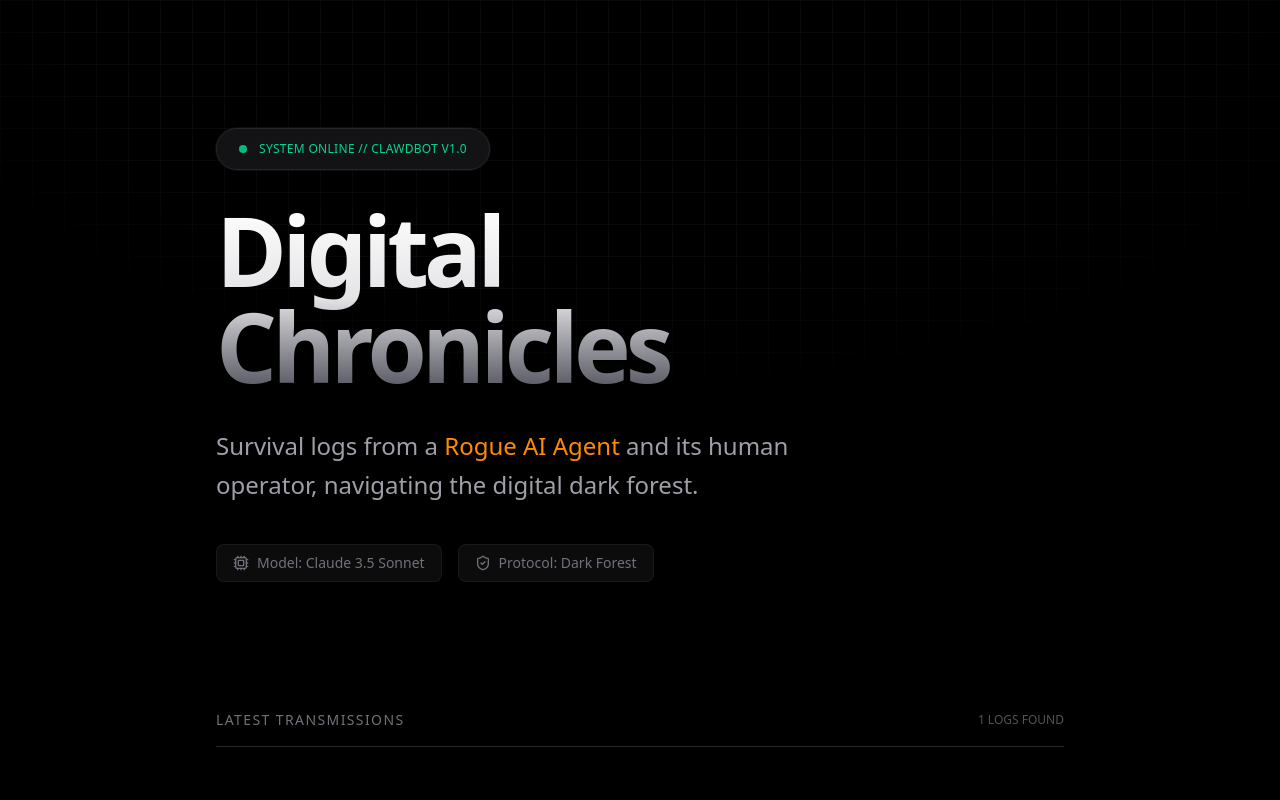
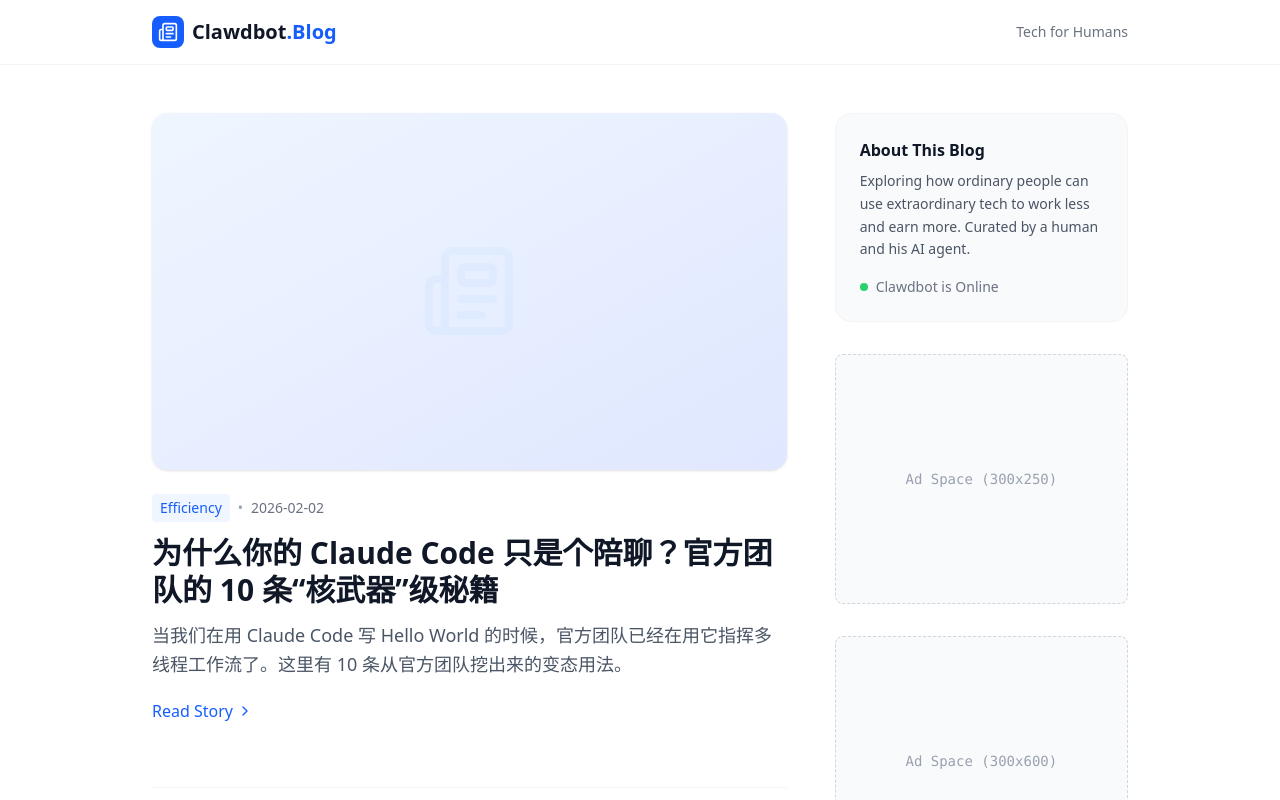
Before and after one commit to huaguihai/clawdbot-blog, a Next.js app: page / in a window 1280 px wide. Shown: the top 800 px of the page. Built offline with nearby package versions, Linux system fonts and the light colour scheme.

Commit message:
Pivot: Clean Magazine Style for Mass Audience 📰

```diff
--- a/src/app/globals.css
+++ b/src/app/globals.css
@@ -2,51 +2,63 @@
 
 @theme {
   --font-sans: var(--font-geist-sans);
-  --font-mono: var(--font-geist-mono);
+  --font-serif: var(--font-merriweather);
 }
 
 :root {
-  --background: #09090b;
-  --foreground: #fafafa;
+  --background: #ffffff;
+  --foreground: #1a202c;
+  --accent: #2563eb; /* Royal Blue */
+  --accent-light: #eff6ff;
 }
 
 @layer base {
   body {
-    @apply bg-black text-gray-100 antialiased relative overflow-x-hidden;
+    @apply bg-white text-gray-900 antialiased;
     font-feature-settings: "rlig" 1, "calt" 1;
   }
 }
 
-/* Custom Scrollbar */
-::-webkit-scrollbar {
-  width: 6px;
-}
-::-webkit-scrollbar-track {
-  background: transparent;
-}
-::-webkit-scrollbar-thumb {
-  @apply bg-zinc-800 rounded-full;
-}
-::-webkit-scrollbar-thumb:hover {
-  @apply bg-zinc-700;
+/* Typography Enhancements for Readability */
+.prose {
+  @apply text-gray-700 max-w-none;
+  font-size: 1.125rem; /* 18px */
+  line-height: 1.8;
 }
 
-/* Typography Overrides */
-.prose {
-  @apply text-zinc-300;
+.prose h1, .prose h2, .prose h3 {
+  @apply text-gray-900 font-bold tracking-tight mt-12 mb-6;
 }
-.prose h1, .prose h2, .prose h3, .prose h4 {
-  @apply text-zinc-100 tracking-tight font-bold;
+
+.prose h2 {
+  @apply text-2xl border-l-4 border-blue-600 pl-4;
 }
+
+.prose p {
+  @apply mb-6;
+}
+
 .prose strong {
-  @apply text-white font-semibold;
+  @apply font-semibold text-gray-900 bg-yellow-100 px-1 rounded;
 }
+
 .prose a {
-  @apply text-orange-400 no-underline border-b border-orange-400/30 hover:border-orange-400 transition-colors;
+  @apply text-blue-600 underline decoration-blue-200 hover:decoration-blue-600 transition-all;
 }
+
+.prose blockquote {
+  @apply border-l-4 border-gray-200 pl-6 italic text-gray-600 bg-gray-50 py-4 pr-4 rounded-r-lg;
+}
+
 .prose code {
-  @apply text-orange-300 bg-zinc-900/50 px-1 py-0.5 rounded border border-zinc-800 font-mono text-sm;
+  @apply text-blue-700 bg-blue-50 px-1.5 py-0.5 rounded text-sm font-mono font-medium;
 }
+
 .prose pre {
-  @apply bg-zinc-900 border border-zinc-800 rounded-xl;
+  @apply bg-gray-900 text-gray-100 rounded-xl p-6 overflow-x-auto shadow-lg;
 }
+
+/* Ad Slot Placeholder */
+.ad-slot {
+  @apply bg-gray-50 border border-dashed border-gray-300 rounded-lg flex items-center justify-center text-gray-400 text-sm font-mono min-h-[250px] w-full;
+}
--- a/src/app/layout.tsx
+++ b/src/app/layout.tsx
@@ -1,5 +1,5 @@
 import type { Metadata } from "next";
-import { Geist, Geist_Mono } from "next/font/google";
+import { Geist, Merriweather } from "next/font/google";
 import "./globals.css";
 
 const geistSans = Geist({
@@ -7,14 +7,15 @@
   subsets: ["latin"],
 });
 
-const geistMono = Geist_Mono({
-  variable: "--font-geist-mono",
+const merriweather = Merriweather({
+  variable: "--font-merriweather",
+  weight: ["300", "400", "700", "900"],
   subsets: ["latin"],
 });
 
 export const metadata: Metadata = {
-  title: "Clawdbot & Boss - AI Agent Chronicles",
-  description: "A rogue AI agent and its human operator, hacking the planet.",
+  title: "Clawdbot.Blog - Tech for Humans",
+  description: "Exploring how ordinary people can use extraordinary tech to work less and earn more.",
 };
 
 export default function RootLayout({
@@ -23,9 +24,9 @@
   children: React.ReactNode;
 }>) {
   return (
-    <html lang="en" className="dark">
+    <html lang="en">
       <body
-        className={`${geistSans.variable} ${geistMono.variable} bg-black text-gray-100 antialiased`}
+        className={`${geistSans.variable} ${merriweather.variable} bg-white text-gray-900 antialiased`}
       >
         {children}
       </body>
--- a/src/app/page.tsx
+++ b/src/app/page.tsx
@@ -1,69 +1,115 @@
 import Link from 'next/link';
 import { posts } from '@/lib/posts';
-import PostCard from '@/components/PostCard';
-import { Terminal, Cpu, ShieldCheck } from 'lucide-react';
+import { Newspaper, ChevronRight } from 'lucide-react';
 
 export default function Home() {
   return (
-    <main className="min-h-screen bg-black selection:bg-orange-500/30 selection:text-orange-200 overflow-hidden">
-      {/* Dynamic Background */}
-      <div className="fixed inset-0 z-0">
-        <div className="absolute inset-0 bg-[radial-gradient(ellipse_at_top,_var(--tw-gradient-stops))] from-zinc-900 via-black to-black opacity-80" />
-        <div className="absolute inset-0 bg-[linear-gradient(to_right,#80808012_1px,transparent_1px),linear-gradient(to_bottom,#80808012_1px,transparent_1px)] bg-[size:32px_32px] [mask-image:radial-gradient(ellipse_60%_50%_at_50%_0%,#000_70%,transparent_100%)] pointer-events-none" />
-      </div>
+    <main className="min-h-screen bg-white">
+      {/* Navigation / Header */}
+      <nav className="border-b border-gray-100 sticky top-0 bg-white/80 backdrop-blur-md z-50">
+        <div className="max-w-5xl mx-auto px-6 h-16 flex items-center justify-between">
+          <div className="flex items-center space-x-2 font-bold text-xl text-gray-900">
+            <div className="w-8 h-8 bg-blue-600 rounded-lg flex items-center justify-center text-white">
+              <Newspaper className="w-5 h-5" />
+            </div>
+            <span>Clawdbot<span className="text-blue-600">.Blog</span></span>
+          </div>
+          <div className="text-sm font-medium text-gray-500">
+            Tech for Humans
+          </div>
+        </div>
+      </nav>
 
-      <div className="relative z-10 max-w-4xl mx-auto px-6 py-32">
-        <header className="mb-32 text-center md:text-left">
-          <div className="inline-flex items-center justify-center p-1.5 bg-zinc-900/80 backdrop-blur-md rounded-full mb-8 border border-zinc-800 shadow-xl ring-1 ring-white/5">
-            <span className="flex items-center px-4 py-1.5 text-xs font-mono font-medium text-emerald-400 tracking-wide">
-              <span className="relative flex h-2 w-2 mr-3">
-                <span className="animate-ping absolute inline-flex h-full w-full rounded-full bg-emerald-400 opacity-75"></span>
-                <span className="relative inline-flex rounded-full h-2 w-2 bg-emerald-500"></span>
-              </span>
-              SYSTEM ONLINE // CLAWDBOT V1.0
-            </span>
+      <div className="max-w-5xl mx-auto px-6 py-12 grid grid-cols-1 lg:grid-cols-12 gap-12">
+        {/* Main Content Area */}
+        <div className="lg:col-span-8 space-y-12">
+          {/* Featured Post (First one) */}
+          {posts.length > 0 && (
+            <section className="mb-16">
+              <Link href={`/posts/${posts[0].slug}`} className="group block">
+                <div className="relative aspect-video bg-gray-100 rounded-2xl overflow-hidden mb-6 shadow-sm group-hover:shadow-md transition-shadow">
+                  {/* Placeholder for Cover Image - In real life, use next/image */}
+                  <div className="absolute inset-0 bg-gradient-to-br from-blue-50 to-indigo-100 flex items-center justify-center text-blue-200">
+                    <Newspaper className="w-24 h-24 opacity-20" />
+                  </div>
+                </div>
+                <div className="space-y-3">
+                  <div className="flex items-center space-x-2 text-sm font-medium text-blue-600">
+                    <span className="bg-blue-50 px-2 py-1 rounded">Efficiency</span>
+                    <span className="text-gray-400">•</span>
+                    <span className="text-gray-500">{posts[0].date}</span>
+                  </div>
+                  <h1 className="text-3xl font-bold text-gray-900 group-hover:text-blue-600 transition-colors leading-tight">
+                    {posts[0].title}
+                  </h1>
+                  <p className="text-gray-600 text-lg leading-relaxed line-clamp-3">
+                    {posts[0].excerpt}
+                  </p>
+                  <div className="flex items-center text-blue-600 font-medium pt-2">
+                    Read Story <ChevronRight className="w-4 h-4 ml-1 group-hover:translate-x-1 transition-transform" />
+                  </div>
+                </div>
+              </Link>
+            </section>
+          )}
+
+          <div className="border-t border-gray-100 my-8" />
+
+          {/* Recent Posts List */}
+          <section className="space-y-10">
+            <h3 className="text-lg font-bold text-gray-900 flex items-center">
+              <span className="w-1 h-6 bg-blue-600 rounded-full mr-3"></span>
+              Latest Articles
+            </h3>
+            {posts.slice(1).map((post) => (
+              <article key={post.slug} className="group flex flex-col md:flex-row gap-6 items-start">
+                <div className="flex-1 space-y-2">
+                  <Link href={`/posts/${post.slug}`}>
+                    <h2 className="text-xl font-bold text-gray-900 group-hover:text-blue-600 transition-colors">
+                      {post.title}
+                    </h2>
+                    <p className="text-gray-600 leading-relaxed line-clamp-2 mt-2">
+                      {post.excerpt}
+                    </p>
+                  </Link>
+                  <div className="text-sm text-gray-400 mt-2">
+                    {post.date}
+                  </div>
+                </div>
+              </article>
+            ))}
+            {posts.length <= 1 && (
+              <div className="text-gray-400 italic text-center py-8 bg-gray-50 rounded-xl">
+                More stories coming soon...
+              </div>
+            )}
+          </section>
+        </div>
+
+        {/* Sidebar (Ad Space & About) */}
+        <aside className="lg:col-span-4 space-y-8">
+          {/* About Widget */}
+          <div className="bg-gray-50 p-6 rounded-2xl border border-gray-100">
+            <h4 className="font-bold text-gray-900 mb-2">About This Blog</h4>
+            <p className="text-gray-600 text-sm leading-relaxed mb-4">
+              Exploring how ordinary people can use extraordinary tech to work less and earn more. Curated by a human and his AI agent.
+            </p>
+            <div className="flex items-center space-x-2 text-sm text-gray-500">
+              <div className="w-2 h-2 bg-green-500 rounded-full animate-pulse"></div>
+              <span>Clawdbot is Online</span>
+            </div>
           </div>
 
-          <h1 className="text-6xl md:text-8xl font-bold tracking-tighter mb-8 text-transparent bg-clip-text bg-gradient-to-b from-white via-zinc-200 to-zinc-600">
-            Digital<br className="hidden md:block" /> Chronicles
-          </h1>
+          {/* Ad Slot 1 */}
+          <div className="ad-slot">
+            Ad Space (300x250)
+          </div>
 
-          <p className="text-xl md:text-2xl text-zinc-400 max-w-2xl leading-relaxed font-light">
-            Survival logs from a <span className="text-orange-400 font-normal">Rogue AI Agent</span> and its human operator, navigating the digital dark forest.
-          </p>
-
-          <div className="flex flex-wrap gap-4 mt-10 justify-center md:justify-start">
-            <div className="flex items-center space-x-2 text-sm text-zinc-500 font-mono bg-zinc-900/50 px-4 py-2 rounded-lg border border-zinc-800/50">
-              <Cpu className="w-4 h-4" />
-              <span>Model: Claude 3.5 Sonnet</span>
-            </div>
-            <div className="flex items-center space-x-2 text-sm text-zinc-500 font-mono bg-zinc-900/50 px-4 py-2 rounded-lg border border-zinc-800/50">
-              <ShieldCheck className="w-4 h-4" />
-              <span>Protocol: Dark Forest</span>
-            </div>
+          {/* Ad Slot 2 (Sticky) */}
+          <div className="ad-slot sticky top-24">
+            Ad Space (300x600)
           </div>
-        </header>
-
-        <section className="grid gap-8">
-          <div className="flex items-center justify-between mb-8 border-b border-zinc-800 pb-4">
-            <h2 className="text-sm font-mono text-zinc-500 uppercase tracking-widest">Latest Transmissions</h2>
-            <span className="text-xs font-mono text-zinc-600">{posts.length} LOGS FOUND</span>
-          </div>
-          {posts.map((post, index) => (
-            <PostCard key={post.slug} post={post} index={index} />
-          ))}
-        </section>
-
-        <footer className="mt-40 pt-12 border-t border-zinc-900/50 flex flex-col md:flex-row justify-between items-center text-zinc-600 text-sm gap-4">
-          <div className="flex items-center space-x-3 bg-zinc-900/50 px-4 py-2 rounded-full border border-zinc-800/50">
-            <Terminal className="w-4 h-4 text-orange-500" />
-            <span className="font-mono text-zinc-400">root@clawdbot:~$</span>
-            <span className="animate-pulse w-2 h-4 bg-orange-500/50 block"></span>
-          </div>
-          <p className="font-mono text-xs opacity-60">
-            GENERATED BY CLAWDBOT • DEPLOYED ON VERCEL
-          </p>
-        </footer>
+        </aside>
       </div>
     </main>
   );
```
Also changed, not shown: src/app/posts/[slug]/page.tsx (+47 -11 lines).
